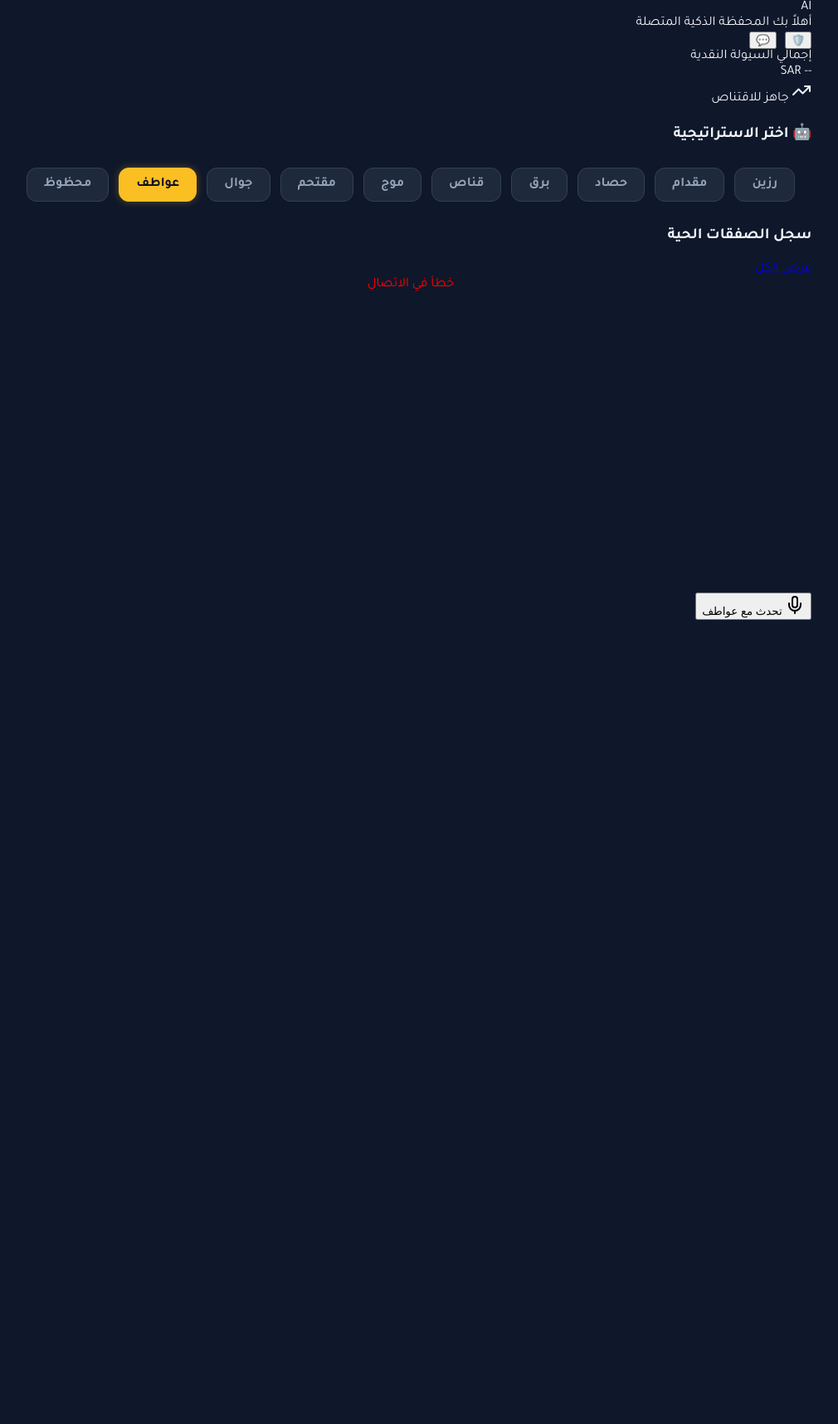
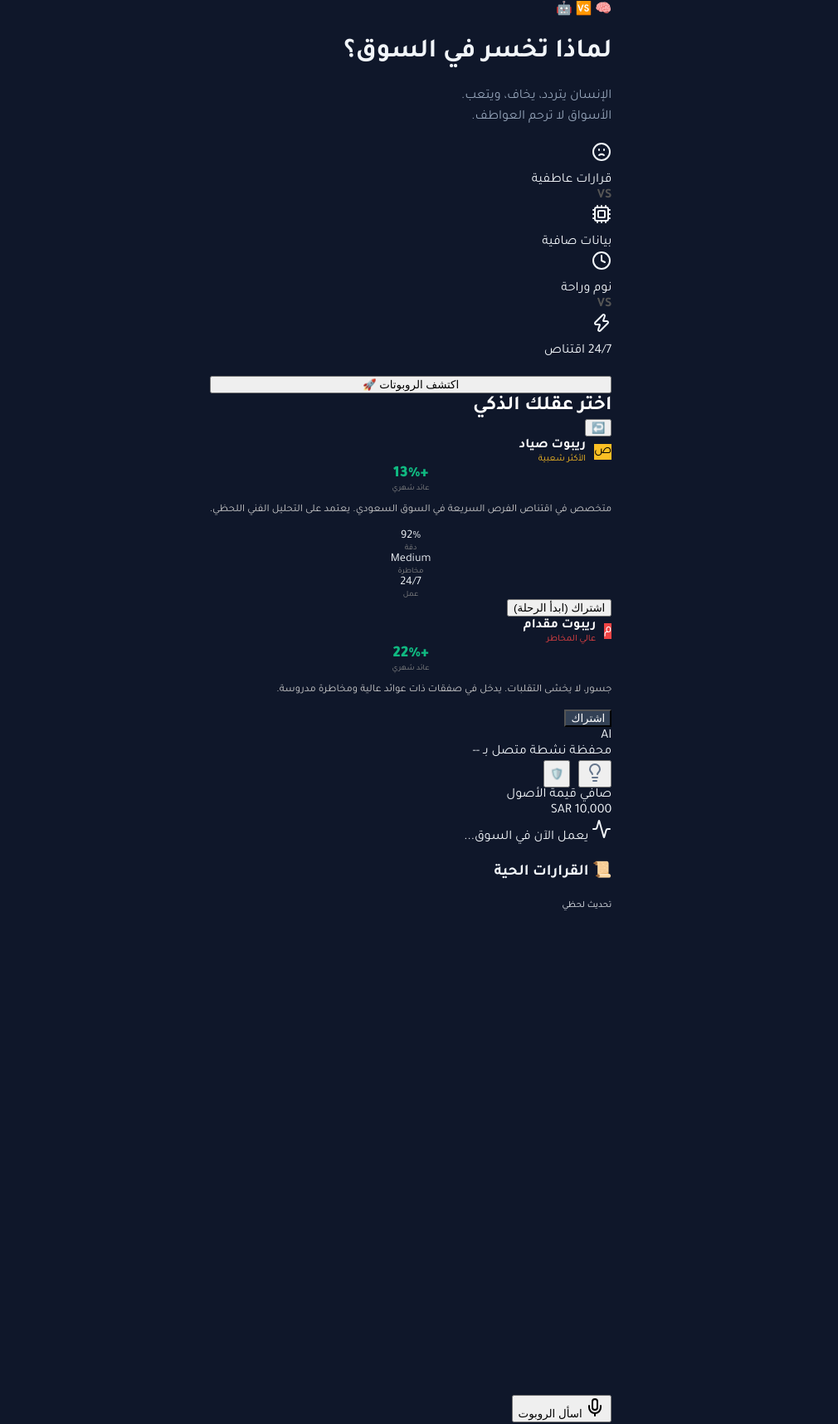
Before and after one commit to tooooot/ai, a Flask app: page /app in a window 1280 px wide. Shown: the whole page at 83% size, without its empty margins (145-1155 px from the left). Before the commit the page ends 747 px from the top, so only its background shows below. Run offline with Flask 3, Linux system fonts and the light colour scheme.

Commit message:
Implement App User Journey: Onboarding, Marketplace, and Insight Bubbles

```diff
--- a/templates/mobile_app.html
+++ b/templates/mobile_app.html
@@ -9,40 +9,6 @@
     <link href="https://fonts.googleapis.com/css2?family=Tajawal:wght@300;400;500;700;900&display=swap"
         rel="stylesheet">
     <script src="https://unpkg.com/lucide@latest"></script>
-    <style>
-        /* Extra Tweaks for App Mode */
-        .strategy-scroll {
-            display: flex;
-            gap: 12px;
-            overflow-x: auto;
-            padding: 10px 20px;
-            scrollbar-width: none;
-            /* Hide scrollbar */
-        }
-
-        .strategy-scroll::-webkit-scrollbar {
-            display: none;
-        }
-
-        .st-pill {
-            background: var(--bg-card);
-            padding: 10px 20px;
-            border-radius: 12px;
-            color: var(--text-secondary);
-            border: 1px solid var(--border-color);
-            white-space: nowrap;
-            cursor: pointer;
-            transition: all 0.2s;
-            font-weight: bold;
-        }
-
-        .st-pill.active {
-            background: var(--accent-gold);
-            color: #0b1120;
-            border-color: var(--accent-gold);
-            box-shadow: 0 0 10px rgba(251, 191, 36, 0.3);
-        }
-    </style>
 </head>
 
 <body class="bank-theme app-mode">
@@ -50,60 +16,170 @@
     <!-- App Container -->
     <div class="app-container">
 
-        <!-- Premium Header -->
+        <!-- ================== VIEW 1: ONBOARDING ================== -->
+        <!-- User lands here if not subscribed -->
+        <div id="view-onboarding" class="view-section active">
+            <div class="onboarding-slide">
+                <div class="slide-icon">🧠 🆚 🤖</div>
+                <h1 class="main-title">لماذا تخسر في السوق؟</h1>
+                <p style="color:var(--text-secondary); line-height:1.6;">
+                    الإنسان يتردد، يخاف، ويتعب.<br>
+                    الأسواق لا ترحم العواطف.
+                </p>
+
+                <div class="contrast-box">
+                    <div class="vs-item vs-brain">
+                        <i data-lucide="frown" style="margin-bottom:5px;"></i><br>
+                        قرارات عاطفية
+                    </div>
+                    <div style="font-weight:bold; color:#555;">VS</div>
+                    <div class="vs-item vs-bot">
+                        <i data-lucide="cpu" style="margin-bottom:5px;"></i><br>
+                        بيانات صافية
+                    </div>
+                </div>
+
+                <div class="contrast-box">
+                    <div class="vs-item vs-brain">
+                        <i data-lucide="clock" style="margin-bottom:5px;"></i><br>
+                        نوم وراحة
+                    </div>
+                    <div style="font-weight:bold; color:#555;">VS</div>
+                    <div class="vs-item vs-bot">
+                        <i data-lucide="zap" style="margin-bottom:5px;"></i><br>
+                        24/7 اقتناص
+                    </div>
+                </div>
+
+                <button class="bank-btn" onclick="switchView('marketplace')" style="width:100%; margin-top:20px;">
+                    اكتشف الروبوتات 🚀
+                </button>
+            </div>
+        </div>
+
+        <!-- ================== VIEW 2: MARKETPLACE ================== -->
+        <!-- User chooses a bot -->
+        <div id="view-marketplace" class="view-section">
+            <header class="app-header" style="background:transparent;">
+                <h2 style="color:white; margin:0;">اختر عقلك الذكي</h2>
+                <button class="icon-btn" onclick="switchView('onboarding')">↩️</button>
+            </header>
+
+            <div class="market-grid">
+                <!-- Bot 1: Sayyad -->
+                <div class="bot-card-pro featured">
+                    <div class="bot-card-header">
+                        <div style="display:flex; align-items:center; gap:10px;">
+                            <div class="avatar" style="background:var(--accent-gold); color:black;">ص</div>
+                            <div>
+                                <div style="font-weight:bold; color:white;">ريبوت صياد</div>
+                                <div style="font-size:0.7rem; color:var(--accent-gold);">الأكثر شعبية</div>
+                            </div>
+                        </div>
+                        <div style="text-align:center;">
+                            <div style="font-weight:900; color:var(--accent-green); font-size:1.2rem;">+13%</div>
+                            <div style="font-size:0.6rem; color:#888;">عائد شهري</div>
+                        </div>
+                    </div>
+                    <p style="font-size:0.8rem; color:#ccc; margin-bottom:15px;">
+                        متخصص في اقتناص الفرص السريعة في السوق السعودي. يعتمد على التحليل الفني اللحظي.
+                    </p>
+                    <div class="bot-stats-row">
+                        <div style="text-align:center;">
+                            <div style="font-size:0.9rem;">92%</div>
+                            <div style="font-size:0.6rem; color:#888;">دقة</div>
+                        </div>
+                        <div style="text-align:center;">
+                            <div style="font-size:0.9rem;">Medium</div>
+                            <div style="font-size:0.6rem; color:#888;">مخاطرة</div>
+                        </div>
+                        <div style="text-align:center;">
+                            <div style="font-size:0.9rem;">24/7</div>
+                            <div style="font-size:0.6rem; color:#888;">عمل</div>
+                        </div>
+                    </div>
+                    <button class="subscribe-btn" onclick="subscribe('صياد')">اشتراك (ابدأ الرحلة)</button>
+                </div>
+
+                <!-- Bot 2: Meqdam -->
+                <div class="bot-card-pro">
+                    <div class="bot-card-header">
+                        <div style="display:flex; align-items:center; gap:10px;">
+                            <div class="avatar" style="background:#ef4444; color:white;">م</div>
+                            <div>
+                                <div style="font-weight:bold; color:white;">ريبوت مقدام</div>
+                                <div style="font-size:0.7rem; color:#ef4444;">عالي المخاطر</div>
+                            </div>
+                        </div>
+                        <div style="text-align:center;">
+                            <div style="font-weight:900; color:var(--accent-green); font-size:1.2rem;">+22%</div>
+                            <div style="font-size:0.6rem; color:#888;">عائد شهري</div>
+                        </div>
+                    </div>
+                    <p style="font-size:0.8rem; color:#ccc; margin-bottom:15px;">
+                        جسور، لا يخشى التقلبات. يدخل في صفقات ذات عوائد عالية ومخاطرة مدروسة.
+                    </p>
+                    <button class="subscribe-btn" style="background:#334155; color:white;"
+                        onclick="subscribe('مقدام')">اشتراك</button>
+                </div>
+            </div>
+        </div>
+
+        <!-- ================== VIEW 3: DASHBOARD ================== -->
+        <!-- Post-Subscription View -->
+        <div id="view-dashboard" class="view-section">
+
+            <!-- Insight Bubble Container -->
+            <div id="insight-container"></div>
+
             <header class="app-header">
                 <div class="user-info">
-                <div class="avatar">AI</div>
+                    <div class="avatar" id="dash-avatar">AI</div>
                     <div>
-                    <span class="greeting">أهلاً بك</span>
-                    <span class="status">المحفظة الذكية المتصلة</span>
+                        <span class="greeting">محفظة نشطة</span>
+                        <span class="status" id="dash-status">متصل بـ --</span>
                     </div>
                 </div>
                 <div style="display:flex; gap:10px;">
+                    <!-- Explain Toggle -->
+                    <button class="icon-btn" id="explain-toggle" onclick="toggleExplain()"
+                        style="color:var(--text-muted);">
+                        <i data-lucide="lightbulb"></i>
+                    </button>
                     <button class="icon-btn" onclick="window.location.href='/verify'">🛡️</button>
-                <button class="icon-btn" onclick="openChat()">💬</button>
                 </div>
             </header>
 
-        <!-- Balance Card -->
             <div class="balance-card">
-            <div class="label">إجمالي السيولة النقدية</div>
-            <div class="amount" id="cash-display">-- SAR</div>
+                <div class="label">صافي قيمة الأصول</div>
+                <div class="amount" id="cash-display">10,000 SAR</div>
                 <div class="change positive">
-                <i data-lucide="trending-up"></i>
-                <span>جاهز للاقتناص</span>
+                    <i data-lucide="activity"></i>
+                    <span>يعمل الآن في السوق...</span>
                 </div>
             </div>
 
-        <!-- Strategy Selector -->
             <div class="section-header">
-            <h3>🤖 اختر الاستراتيجية</h3>
-        </div>
-        <div class="strategy-scroll" id="strategy-selector">
-            <!-- Pills Injected Here -->
+                <h3>📜 القرارات الحية</h3>
+                <span class="status" style="font-size:0.7rem;">تحديث لحظي</span>
             </div>
 
-        <!-- Transactions Feed -->
-        <div class="section-header" style="margin-top:20px;">
-            <h3>سجل الصفقات الحية</h3>
-            <a href="#" class="see-all">عرض الكل</a>
-        </div>
-
-        <div class="feed-wrapper" style="margin: 0 20px 80px; height:auto; min-height:300px;">
+            <div class="feed-wrapper" style="margin: 0 20px 80px; height:auto; min-height:400px; padding-bottom:100px;">
                 <div class="transactions-list" id="content-area">
-                <div style="text-align:center; padding:20px; color:#666;">جاري تحميل البيانات الذكية...</div>
+                    <!-- Trades injected here -->
                 </div>
             </div>
 
-        <!-- Floating Action Button (Voice/Chat) -->
+            <!-- Floating Action Button -->
             <button class="fab-chat" onclick="openChat()">
                 <i data-lucide="mic"></i>
-            <span>تحدث مع عواطف</span>
+                <span>اسأل الروبوت</span>
             </button>
+        </div>
 
     </div>
 
-    <!-- Chat Modal (Hidden by Default) -->
+    <!-- Chat Overlay (Same as before) -->
     <div id="chat-modal"
         style="display:none; position:fixed; top:0; left:0; width:100%; height:100%; background:rgba(0,0,0,0.9); z-index:9999; flex-direction:column; justify-content:flex-end;">
         <div
@@ -111,9 +187,6 @@
             <div
                 style="padding:20px; border-bottom:1px solid #333; display:flex; justify-content:space-between; align-items:center;">
                 <h3 style="margin:0; color:white;">المساعد الذكي</h3>
-                <button onclick="testVoice()"
-                    style="background:#334155; color:var(--accent-gold); border:none; padding:5px 10px; border-radius:5px; font-size:0.8rem;">🔊
-                    Test Voice</button>
                 <button onclick="document.getElementById('chat-modal').style.display='none'"
                     style="background:none; border:none; color:white; font-size:1.5rem;">&times;</button>
             </div>
@@ -129,43 +202,97 @@
 
     <script>
         lucide.createIcons();
-        const strategies = [
-            "رزين", "مقدام", "حصاد",
-            "برق", "قناص", "موج",
-            "مقتحم", "جوال", "عواطف", "محظوظ"
-        ];
-        let currentStrategy = "عواطف";
+        let currentBot = null;
+        let explainMode = false;
 
-        // Render Selector
-        function renderSelector() {
-            const container = document.getElementById('strategy-selector');
-            container.innerHTML = strategies.map(s => `
-                <div class="st-pill ${s === currentStrategy ? 'active' : ''}" onclick="loadStrategy('${s}')">
-                    ${s}
-                </div>
-            `).join('');
+        // View Switching Logic
+        function switchView(viewName) {
+            document.querySelectorAll('.view-section').forEach(el => {
+                el.classList.remove('active');
+                setTimeout(() => {
+                    if (!el.classList.contains('active')) el.style.display = 'none';
+                }, 500);
+            });
+
+            const target = document.getElementById('view-' + viewName);
+            target.style.display = 'block';
+            setTimeout(() => target.classList.add('active'), 50);
         }
 
+        // Subscription Logic
+        function subscribe(botName) {
+            alert(`مبروك! تم ربط محفظتك مع الروبوت ${botName} 🚀`);
+            currentBot = botName;
+
+            // Setup Dashboard
+            document.getElementById('dash-avatar').innerText = botName[0];
+            document.getElementById('dash-status').innerText = `متصل بـ ${botName}`;
+            document.querySelector('.fab-chat span').innerText = `اسأل ${botName}`;
+
+            switchView('dashboard');
+            loadStrategy(botName); // Load data
+
+            // Auto-enable explanation for 10 seconds as demo
+            toggleExplain();
+            setTimeout(() => {
+                showInsight("مرحباً بك! سأقوم الآن بتحليل 50 شركة في السوق السعودي. سأخبرك بكل قرار أتخذه.");
+            }, 1000);
+        }
+
+        // Toggle Insight Notifications
+        function toggleExplain() {
+            explainMode = !explainMode;
+            const btn = document.getElementById('explain-toggle');
+            if (explainMode) {
+                btn.style.color = 'var(--accent-gold)';
+                alert("تم تفعيل وضع الشفافية: ستصلك إشعارات بمبررات القرارات.");
+                // Start Simulation
+                startSimulation();
+            } else {
+                btn.style.color = 'var(--text-muted)';
+            }
+        }
+
+        function showInsight(text) {
+            const container = document.getElementById('insight-container');
+            const bubble = document.createElement('div');
+            bubble.className = 'insight-bubble';
+            bubble.innerHTML = `
+                <div style="color:var(--accent-gold);"><i data-lucide="info"></i></div>
+                <div style="font-size:0.85rem; color:white; line-height:1.4;">${text}</div>
+            `;
+            container.appendChild(bubble);
+            lucide.createIcons();
+
+            // Remove after 5s
+            setTimeout(() => {
+                bubble.style.opacity = '0';
+                bubble.style.top = '-100px';
+                setTimeout(() => bubble.remove(), 500);
+            }, 6000);
+        }
+
+        function startSimulation() {
+            if (!explainMode) return;
+            // Fake insights every 15s
+            setTimeout(() => {
+                if (explainMode) showInsight(`تحليل: لاحظت زيادة في حجم تداول قطاع الأسمنت. أراقب سهم أسمنت الجنوب.`);
+                if (explainMode) startSimulation();
+            }, 15000);
+        }
+
+        // --- Previously Existing Logic (Modified) ---
         async function loadStrategy(name) {
-            currentStrategy = name;
-            renderSelector();
-
             const container = document.getElementById('content-area');
-            container.innerHTML = '<div style="text-align:center; padding:20px; color:#aaa;"> جارِ الاتصال بقاعدة البيانات...</div>';
-
-            // UPDATE FAB BUTTON TEXT
-            const fabText = document.querySelector('.fab-chat span');
-            if (fabText) fabText.innerText = `تحدث مع ${name}`;
+            container.innerHTML = '<div style="text-align:center; padding:20px; color:#aaa;"> جارِ جلب البيانات الحية...</div>';
 
             try {
                 const res = await fetch(`/api/portfolio/${encodeURIComponent(name)}`);
                 const data = await res.json();
 
-                // Update Cash
-                const cashEl = document.getElementById('cash-display');
-                if (cashEl) cashEl.innerText = data.cash.toFixed(2) + " SAR";
+                // Mock Balance Update
+                document.getElementById('cash-display').innerText = data.cash.toFixed(2) + " SAR";
 
-                // Render Trades
                 if (data.history && data.history.length > 0) {
                     container.innerHTML = data.history.slice().reverse().map(t => {
                         return `
@@ -176,108 +303,45 @@
                                     <span class="symbol-text">${t.symbol}</span>
                                     <span class="trx-price">${t.price.toFixed(2)}</span>
                                 </div>
-                                <div style="font-size:0.85rem; color:#ccc;">${t.reason}</div>
-                                ${t.goals ? `
-                                <div style="display:flex; gap:10px; font-size:0.75rem; color:#888; margin-top:5px;">
-                                    <span>🎯 ${t.goals.target_price}</span>
-                                    <span>🛑 ${t.goals.stop_loss}</span>
-                                </div>` : ''}
+                                <div style="font-size:0.85rem; color:#ccc; display:flex; align-items:center; gap:5px;">
+                                    <i data-lucide="cpu" style="width:12px;"></i> ${t.reason}
+                                </div>
                             </div>
                         </div>
                         `;
                     }).join('');
+                    lucide.createIcons();
                 } else {
-                    container.innerHTML = '<div style="text-align:center; padding:20px; color:#666;">لا توجد صفقات مسجلة لهذه الاستراتيجية.</div>';
+                    container.innerHTML = '<div style="text-align:center; padding:20px; color:#666;">جاري مسح السوق... لم يتم العثور على فرص بعد.</div>';
                 }
-
             } catch (e) {
-                container.innerHTML = '<div style="color:red; text-align:center;">خطأ في الاتصال</div>';
+                console.error(e);
             }
         }
 
-        // --- Voice & Chat ---
+        // Chat & Voice Logic (Keep existing)
         function openChat() { document.getElementById('chat-modal').style.display = 'flex'; }
-
         async function sendMessage() {
             const inp = document.getElementById('chat-input');
             const txt = inp.value;
             if (!txt) return;
             const hist = document.getElementById('chat-history');
-
             hist.innerHTML += `<div style="text-align:right; margin-bottom:10px;"><span style="background:#334155; padding:8px 12px; border-radius:15px 15px 0 15px; display:inline-block;">${txt}</span></div>`;
             inp.value = '';
-
             try {
                 const res = await fetch('/api/chat', {
                     method: 'POST',
                     headers: { 'Content-Type': 'application/json' },
-                    body: JSON.stringify({ persona: currentStrategy, message: txt })
+                    body: JSON.stringify({ persona: currentBot || 'General', message: txt })
                 });
                 const d = await res.json();
                 hist.innerHTML += `<div style="text-align:left; margin-bottom:10px;"><span style="background:var(--accent-green); color:black; padding:8px 12px; border-radius:15px 15px 15px 0; display:inline-block;">${d.response}</span></div>`;
-                speak(d.response, currentStrategy);
             } catch (e) { }
         }
 
-        function testVoice() {
-            const v = speak("أهلاً بك، أنا " + currentStrategy + ". هل تسمعني بوضوح؟", currentStrategy);
-            if (v && v.name) alert("Voice: " + v.name);
-            else alert("Using Default Voice (check pitch)");
-        }
-
-        function speak(text, persona) {
-            if (!window.speechSynthesis) return;
-            window.speechSynthesis.cancel();
-            const u = new SpeechSynthesisUtterance(text);
-            u.lang = 'ar-SA';
-
-            // Get voices
-            let voices = window.speechSynthesis.getVoices();
-            // Retry if empty
-            if (voices.length === 0) {
-                window.speechSynthesis.onvoiceschanged = () => {
-                    voices = window.speechSynthesis.getVoices();
-                    // retry speak? (simplified for now)
-                };
-            }
-
-            let v = null;
-
-            // LOGIC FOR AWATIF (FEMALE)
-            if (persona && persona.includes("عواطف")) {
-                u.pitch = 1.6; // Higher pitch to force 'female-like' tone if voice missing
-                u.rate = 1.1;
-
-                // Try to find specific female voice
-                v = voices.find(vo =>
-                    vo.name.includes("Hoda") ||
-                    vo.name.includes("Laila") ||
-                    vo.name.includes("Zaira") ||
-                    vo.name.includes("Muna")
-                );
-            } else {
-                // DEFAULT MALE
-                u.pitch = 0.9;
-                u.rate = 1.0;
-            }
-
-            if (v) {
-                u.voice = v;
-                console.log("Selected Voice:", v.name);
-            } else {
-                console.log("No specific voice found, using default with pitch:", u.pitch);
-            }
-
-            window.speechSynthesis.speak(u);
-            return v;
-        }
-
-        window.speechSynthesis.onvoiceschanged = () => window.speechSynthesis.getVoices();
-
-        // Init
-        renderSelector();
-        loadStrategy(currentStrategy);
-
+        // Init: Check if we should auto-load dashboard (if cookie/localstorage existed, but for now reset to onboarding)
+        // Default is View 1 (Onboarding)
+        // switchView('onboarding'); // Already active by HTML structure
     </script>
 </body>
 
```
Lines whose indentation alone changed are shown as unchanged.
